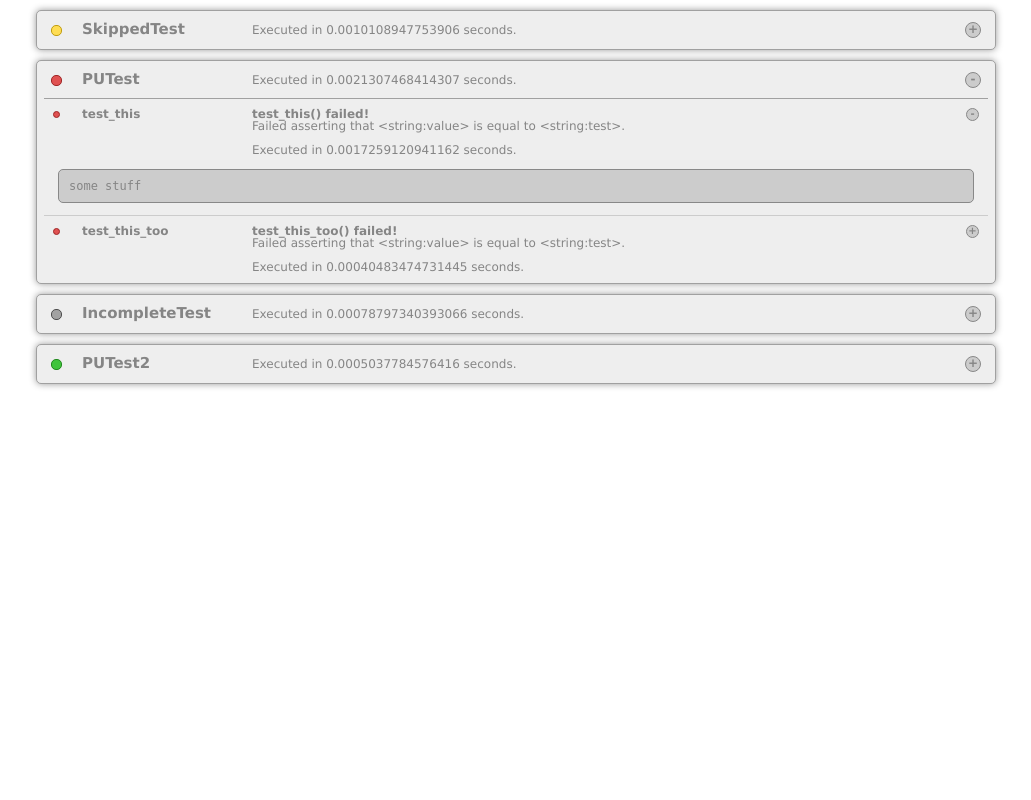
After one commit to VisualPHPUnit/VisualPHPUnit, a PHP site: the page made by history/html/20-03-2011 20:54.html in a window 1280 px wide. The commit adds this page. Shown: the whole page, without its empty margins (124-1155 px from the left). Run offline with PHP 8.4, Linux system fonts and the light colour scheme.

Commit message:
Added history directories, and some additional tests.

```diff
--- a/config.php
+++ b/config.php
@@ -13,7 +13,7 @@ define('TEST_DIRECTORY', 'tests');
 
 define('TEST_FILENAME', 'Test');
 
-define('CREATE_SNAPSHOTS', false);
+define('CREATE_SNAPSHOTS', true);
 
 define('SNAPSHOT_DIRECTORY', 'history');
 
--- /dev/null
+++ b/history/html/20-03-2011 20:54.html
@@ -0,0 +1,196 @@
+<html>
+    <head>
+        <meta http-equiv="Content-type" content="text/html; charset=utf-8">
+        <title>Visual PHPUnit</title>
+        <link rel="stylesheet" href="ui/css/main.css" type="text/css" media="screen" title="no title" charset="utf-8">
+    </head>
+    <body>
+        <div id="container">
+            <script type="text/javascript" charset="utf-8">
+                var marginLeft = (window.innerWidth - 960) / 2;
+                document.getElementById('container').style.marginLeft = marginLeft + 'px';
+            </script>
+                    <div class="box rounded">
+                        <div class="testsuite skipped">
+                            <div class="light rounded"></div>
+                            <div class="name">SkippedTest</div>
+                            <div class="stats">Executed in 0.0010108947753906 seconds.</div>
+                            <div class="expand button">+</div>
+                        </div>
+                        <div class="more hide">
+                            <hr class = "big" />
+                                                        <div class="test skipped">
+                                <div class="light rounded"></div>
+                                <div class="name">test_something_else</div>
+                                <div class="stats"><strong></strong><br />Skipped Test<br /><br />Executed in 0.0010108947753906 seconds.</div>
+                                <div class="expand button">+</div>
+                                <div class="more test hide">
+                                    <div class="variables rounded hide">
+                                        <pre></pre>
+                                    </div>
+                                    <div class="stacktrace rounded hide">
+                                        <pre></pre>
+                                    </div>
+                                </div>
+                            </div>
+                                                    </div>
+                    </div>
+                    <div class="box rounded">
+                        <div class="testsuite failure">
+                            <div class="light rounded"></div>
+                            <div class="name">PUTest</div>
+                            <div class="stats">Executed in 0.0021307468414307 seconds.</div>
+                            <div class="expand button">-</div>
+                        </div>
+                        <div class="more show">
+                            <hr class = "big" />
+                                                        <div class="test failure">
+                                <div class="light rounded"></div>
+                                <div class="name">test_this</div>
+                                <div class="stats"><strong>test_this() failed!</strong><br />Failed asserting that &lt;string:value&gt; is equal to &lt;string:test&gt;.<br /><br />Executed in 0.0017259120941162 seconds.</div>
+                                <div class="expand button">-</div>
+                                <div class="more test show">
+                                    <div class="variables rounded show">
+                                        <pre>some stuff</pre>
+                                    </div>
+                                    <div class="stacktrace rounded hide">
+                                        <pre></pre>
+                                    </div>
+                                </div>
+                            </div>
+                                                            <hr class="small" />
+                                                        <div class="test failure">
+                                <div class="light rounded"></div>
+                                <div class="name">test_this_too</div>
+                                <div class="stats"><strong>test_this_too() failed!</strong><br />Failed asserting that &lt;string:value&gt; is equal to &lt;string:test&gt;.<br /><br />Executed in 0.00040483474731445 seconds.</div>
+                                <div class="expand button">+</div>
+                                <div class="more test hide">
+                                    <div class="variables rounded hide">
+                                        <pre></pre>
+                                    </div>
+                                    <div class="stacktrace rounded hide">
+                                        <pre></pre>
+                                    </div>
+                                </div>
+                            </div>
+                                                    </div>
+                    </div>
+                    <div class="box rounded">
+                        <div class="testsuite incomplete">
+                            <div class="light rounded"></div>
+                            <div class="name">IncompleteTest</div>
+                            <div class="stats">Executed in 0.00078797340393066 seconds.</div>
+                            <div class="expand button">+</div>
+                        </div>
+                        <div class="more hide">
+                            <hr class = "big" />
+                                                        <div class="test incomplete">
+                                <div class="light rounded"></div>
+                                <div class="name">test_something</div>
+                                <div class="stats"><strong></strong><br />Incomplete Test<br /><br />Executed in 0.00052809715270996 seconds.</div>
+                                <div class="expand button">+</div>
+                                <div class="more test hide">
+                                    <div class="variables rounded hide">
+                                        <pre></pre>
+                                    </div>
+                                    <div class="stacktrace rounded hide">
+                                        <pre></pre>
+                                    </div>
+                                </div>
+                            </div>
+                                                            <hr class="small" />
+                                                        <div class="test success">
+                                <div class="light rounded"></div>
+                                <div class="name">test_something_else</div>
+                                <div class="stats"><br /><br />Executed in 0.0002598762512207 seconds.</div>
+                                <div class="expand button">+</div>
+                                <div class="more test hide">
+                                    <div class="variables rounded show">
+                                        <pre>some stuff</pre>
+                                    </div>
+                                    <div class="stacktrace rounded hide">
+                                        <pre></pre>
+                                    </div>
+                                </div>
+                            </div>
+                                                    </div>
+                    </div>
+                    <div class="box rounded">
+                        <div class="testsuite success">
+                            <div class="light rounded"></div>
+                            <div class="name">PUTest2</div>
+                            <div class="stats">Executed in 0.0005037784576416 seconds.</div>
+                            <div class="expand button">+</div>
+                        </div>
+                        <div class="more hide">
+                            <hr class = "big" />
+                                                        <div class="test success">
+                                <div class="light rounded"></div>
+                                <div class="name">test_this</div>
+                                <div class="stats"><br /><br />Executed in 0.00025391578674316 seconds.</div>
+                                <div class="expand button">+</div>
+                                <div class="more test hide">
+                                    <div class="variables rounded show">
+                                        <pre>some stuff</pre>
+                                    </div>
+                                    <div class="stacktrace rounded hide">
+                                        <pre></pre>
+                                    </div>
+                                </div>
+                            </div>
+                                                            <hr class="small" />
+                                                        <div class="test success">
+                                <div class="light rounded"></div>
+                                <div class="name">test_this_too</div>
+                                <div class="stats"><br /><br />Executed in 0.00024986267089844 seconds.</div>
+                                <div class="expand button">+</div>
+                                <div class="more test hide">
+                                    <div class="variables rounded show">
+                                        <pre>some stuff</pre>
+                                    </div>
+                                    <div class="stacktrace rounded hide">
+                                        <pre></pre>
+                                    </div>
+                                </div>
+                            </div>
+                                                    </div>
+                    </div>
+		</div>
+
+	</body>
+	<script src="ui/js/jquery-1.5.1.min.js"></script>
+        <script>
+            $(document).ready(function() {
+
+                $('.expand.button').each(function(index) {
+                    $(this).click(function(e) {
+                        if ( $(this).text() == '-' )
+                        {
+                            if ( $(this).parent().hasClass('test') )
+                            {
+                                $(this).next('.more').slideUp();
+                            }
+                            else
+                            {
+                                $(this).parent().next('.more').slideUp();
+                            }
+                            $(this).text('+');
+                        }
+                        else
+                        {
+                            if ( $(this).parent().hasClass('test') )
+                            {
+                                $(this).next('.more').slideDown();
+                            }
+                            else
+                            {
+                                $(this).parent().next('.more').slideDown();
+                            }
+                            $(this).text('-');
+                        }
+                    });
+                });
+
+            });
+        </script>
+</html>
```
Also changed, not shown: VPU.php (+4 -4 lines), history/json/20-03-2011 20:54.json (added, +181 -0 lines), tests/IncompleteTest.php (added, +22 -0 lines), tests/PUTest.php (+0 -1 lines), tests/PUTest2.php (+0 -1 lines), tests/SkippedTest.php (added, +22 -0 lines).
